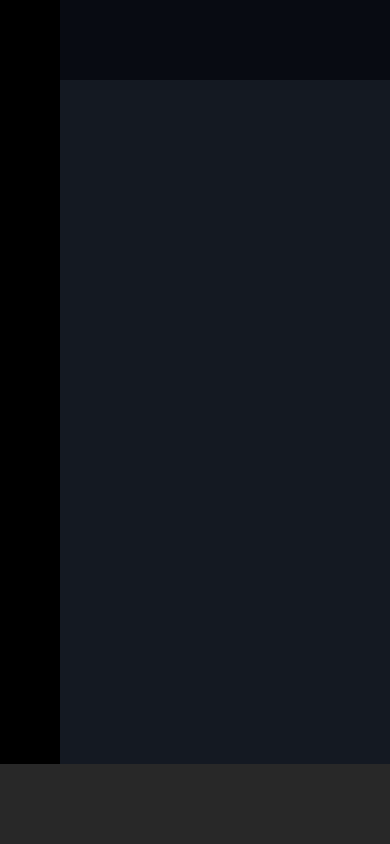
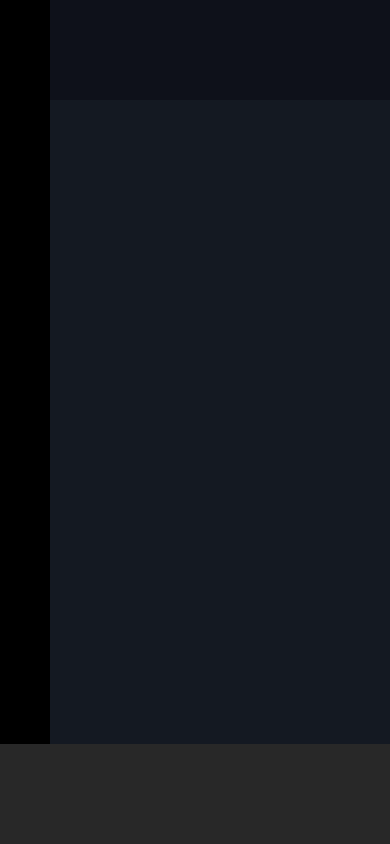
Before and after one commit to RooRsmoka/html-css-spotifyweb, a plain HTML site: page index.html in a window 390 px wide. Drawn offline with Linux system fonts and the light colour scheme.

Commit message:
correzioni struttura layout

```diff
--- a/css/style.css
+++ b/css/style.css
@@ -4,48 +4,71 @@
     box-sizing: border-box;
 }
 
-.page-container {
-    width: 100%;
-    height: 100vh;
+.app-content-box {
+    height: calc(100vh - 100px);
     background-color: #141922;
+    display: flex;
 }
-
-main {
-    height: 100%;
-    display: flex;
-    flex-wrap: wrap;
-}
-
-.side-bar {
+/* Sidebar */
+.sidebar {
     width: 250px;
     height: 100%;
     background-color: #000;
+    display: flex;
+    flex-direction: column;
+}
+/* / Sidebar */
+
+/* Main */
+.main {
+    width: calc(100% - 250px);
+    height: 100%;
+    overflow-y: scroll;
+    padding-top: 100px;
 }
 
-.main-content {
+.button-container {
+    height: 100px;
     width: calc(100% - 250px);
+    line-height: 80px;
+    position: fixed;
+    top: 0;
+    background-color: rgba(8, 11, 18, 0.5);
+}
+/* Main */
+
+/* Footer */
+footer {
+    height: 100px;
+    background-color: #282828;
+    display: flex;
+}
+
+.player-left, .player-right {
+    width: 250px;
+    max-width: calc(100% / 3);
     height: 100%;
 }
 
-.button-box {
-    height: 80px;
-    width: 100%;
-    position: fixed;
-    top: 0;
-    background-color: #080B12;
+.player-center {
+    width: calc(100% / 500px);
+    height: 100%;
+    flex-grow: 1;
 }
+/* / Footer */
 
-footer {
-    width: 100%;
-    height: 80px;
-    position: fixed;
-    bottom: 0;
-    background-color: #282828;
-}
+/**************************************************/
 
 @media screen and (max-width: 575px) {
+    .sidebar {
+        width: 50px;
+    }
 
-    .side-bar {
-        width: 60px;
+    .main {
+        width: calc(100% - 50px);
+    }
+
+    .button-container {
+        width: calc(100% - 50px);
     }
 }
--- a/index.html
+++ b/index.html
@@ -9,27 +9,28 @@
     <link rel="stylesheet" href="css/style.css">
 </head>
 <body>
-        <div class="page-container">
-            <main>
-                <!-- Side-bar -->
-                <div class="side-bar"></div>
-                <!-- / Side-bar -->
 
-                <!-- Main content -->
-                <div class="main-content">
-                    <!-- Button box -->
-                    <div class="button-box"></div>
-                    <!-- / Button box -->
+    <div class="app-content-box">
+        <!-- Sidebar -->
+        <div class="sidebar">
 
-                    <!-- Album box -->
-                    <div class="album-box"></div>
-                    <!-- / Album box -->
         </div>
-                <!-- / Main content -->
-            </main>
+        <!-- / Sidebar -->
+
+        <!-- Main -->
+        <div class="main">
+            <div class="button-container">
+            </div>
+        </div>
+        <!-- / Main -->
+    </div>
+
     <!-- Footer -->
-            <footer></footer>
-            <!-- Footer -->
-        </div>
+    <footer>
+        <div class="player-left"></div>
+        <div class="player-center"></div>
+        <div class="player-right"></div>
+    </footer>
+    <!-- / Footer -->
 </body>
 </html>
```
Lines whose indentation alone changed are shown as unchanged.
